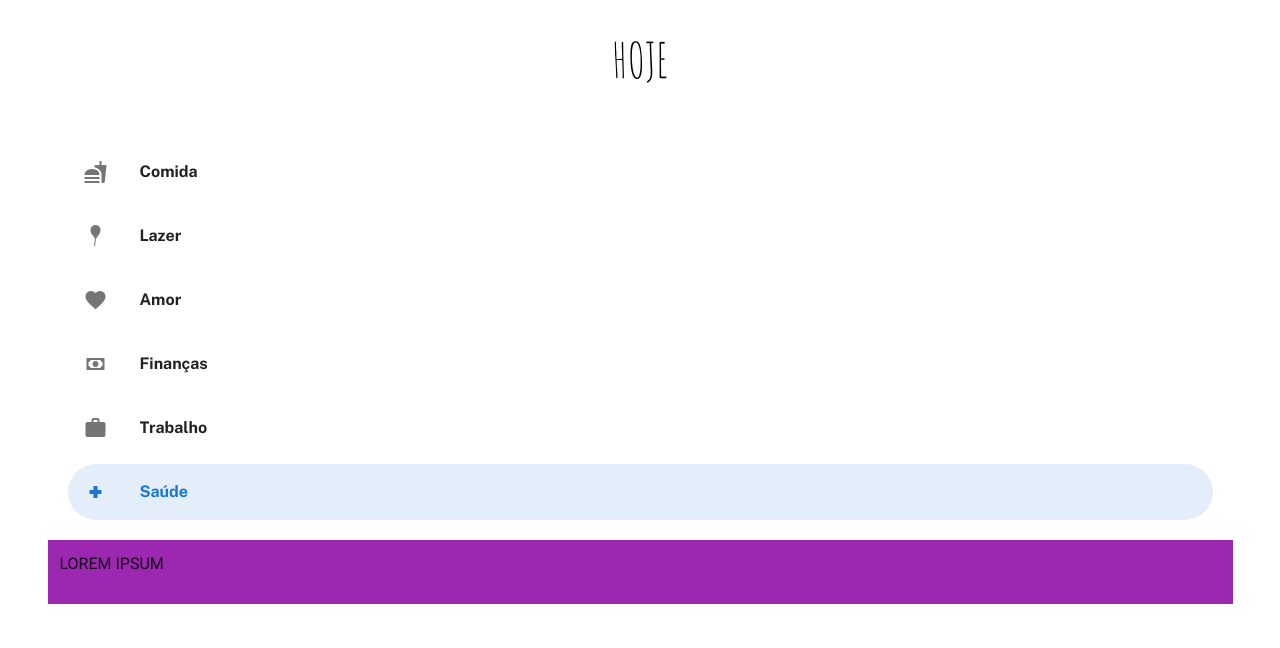
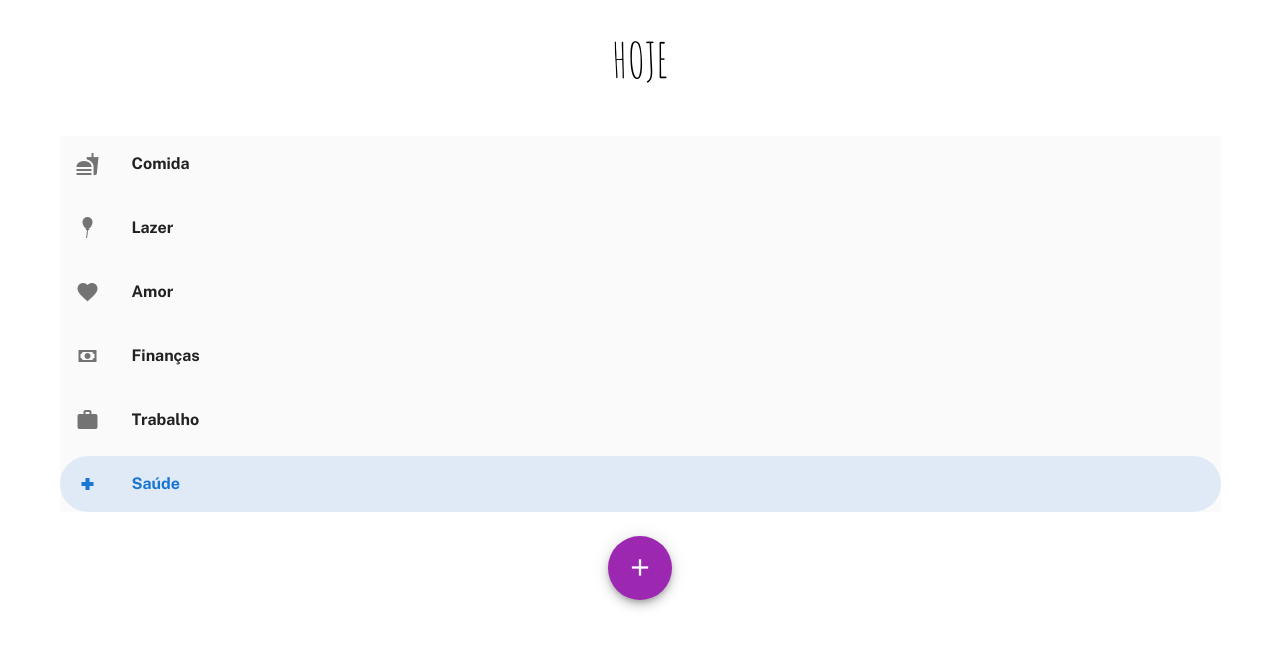
Before and after one commit to erickhora/bubble-todolist, a Vue app: page /home in a window 1280 px wide. Shown: the top 648 px of the page. Built offline with nearby package versions, Linux system fonts and the light colour scheme.

Commit message:
- Ajustados erros e adicionado botao de add nova tarefa.

```diff
--- a/src/views/Home.vue
+++ b/src/views/Home.vue
@@ -7,9 +7,9 @@
         <v-container id="home-tarefas">
             <v-list rounded>
                 <v-list-item-group v-model="item" color="primary">
-                    <v-dialog v-model="dialog">
+                    <v-dialog v-model="dialog" persistent>
                         <template v-slot:activator="{ on }">
-                            <v-list-item v-for="(item, i) in items" :key="i" @click="enviarIndice(i)">
+                            <v-list-item v-for="(item, i) in items" :key="i" @click="j = i">
                                 <v-list-item-icon>
                                     <v-icon v-text="item.icon"></v-icon>
                                 </v-list-item-icon>
@@ -20,10 +20,10 @@
                         </template>
                         <v-card v-model="items">
                             <v-card-title>
-                                {{ items[item].title }}
+                                {{ items[j].title }}
                             </v-card-title>
                             <v-card-text>
-                                {{ items[item].content }}
+                                {{ items[j].content }}
                             </v-card-text>
                             <v-divider></v-divider>
                             <v-card-actions>
@@ -35,8 +35,28 @@
                 </v-list-item-group>
             </v-list>
         </v-container>
-        <v-container class="purple">
-            <p>LOREM IPSUM</p>
+        <v-container class="d-block text-center">
+            <v-dialog v-model="dialog2">
+                <template v-slot:activator="{ on }">
+                    <v-btn class="mx-2" fab dark large color="purple" v-on="on">
+                        <v-icon dark>mdi-plus</v-icon>
+                    </v-btn>
+                </template>
+                <v-card>
+                    <v-card-title>Nova Tarefa</v-card-title>
+                    <v-card-text>
+                        <v-form>
+                            <v-text-field v-model="title" :counter="20" label="Titulo"></v-text-field>
+                            <v-textarea v-model="content" :counter="120" label="Descrição" required></v-textarea>
+                        </v-form>
+                    </v-card-text>
+                    <v-divider></v-divider>
+                    <v-card-actions>
+                        <v-spacer></v-spacer>
+                        <v-btn color="purple" submit @click="dialog2 = false">Salvar</v-btn>
+                    </v-card-actions>
+                </v-card>
+            </v-dialog>
         </v-container>
       </v-col>
   </v-app>
@@ -47,7 +67,10 @@ export default {
 
  data: () => ({
         dialog: false,
-        j: null,
+        dialog2: false,
+        j: 0,
+        title: '',
+        content: '',
         item: 1,
         items: [
             {
@@ -84,9 +107,9 @@ export default {
     }),
 
     methods: {
-        enviarIndice: (i) => {
-            this.j = i;
-        }
+        // enviarIndice: (i) => {
+        //     this.j = i;
+        // }
     },
 }
 </script>
@@ -105,6 +128,15 @@ export default {
         font-family: 'Public Sans', sans-serif;
         font-weight: bold;
         /* text-align: center; */
+        color: #A09E9E;
+    }
+
+    .theme--light.v-list {
+        background: #fafafa;
+    }
+
+    .v-list--rounded {
+        padding: 0;
     }
 
 </style>
```
